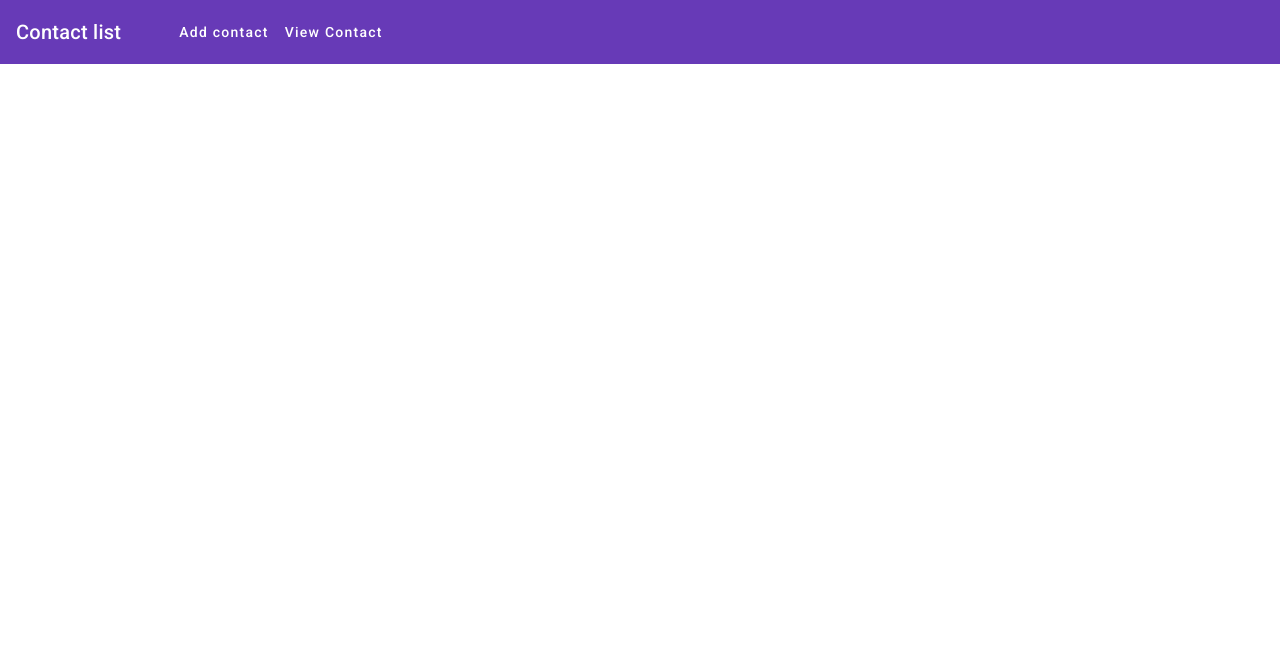
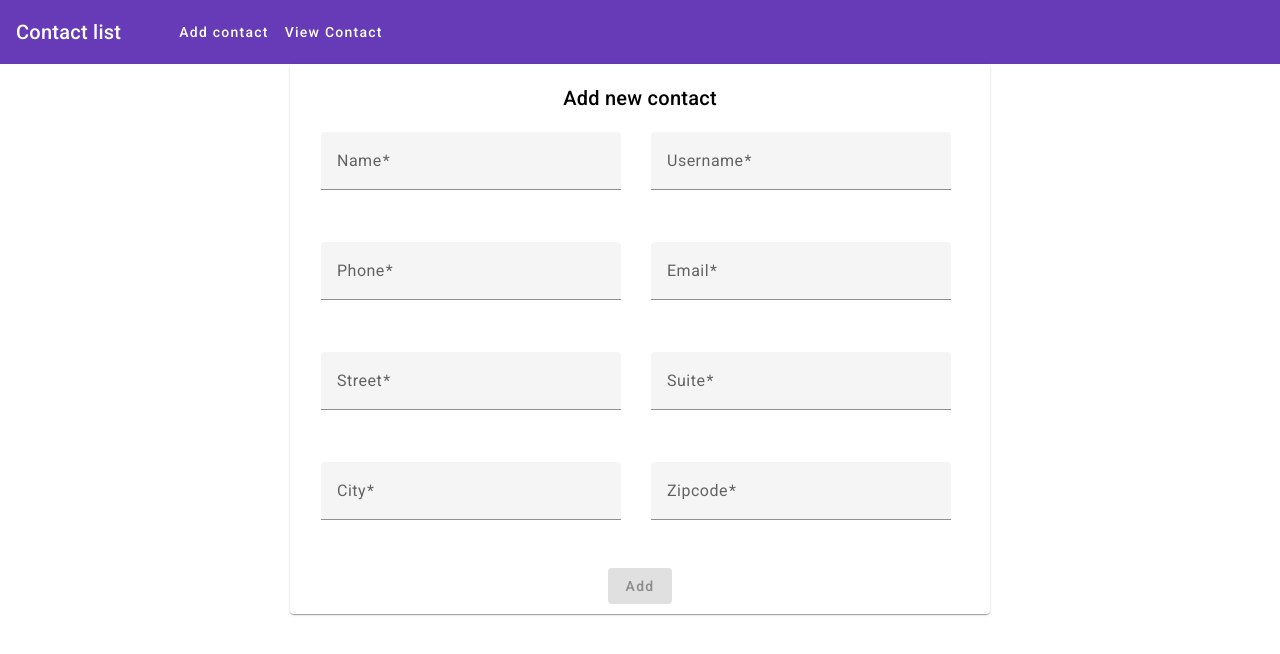
Before and after one commit to bpeter997/contact-list, an Angular app: page /add-contact in a window 1280 px wide. Before the commit this address led to /. Shown: the top 654 px of the page. Built offline with nearby package versions, Linux system fonts and the light colour scheme.

Commit message:
add new content template implementation

```diff
--- a/src/app/app-routing.module.ts
+++ b/src/app/app-routing.module.ts
@@ -1,9 +1,11 @@
 import {NgModule} from '@angular/core';
 import {RouterModule, Routes} from '@angular/router';
 import {ContactListViewComponent} from "./components/contact-list-view/contact-list-view.component";
+import {AddContactViewComponent} from "./components/add-contact-view/add-contact-view.component";
 
 const routes: Routes = [
   {path: 'view-contacts', component: ContactListViewComponent},
+  {path: 'add-contact', component: AddContactViewComponent},
   {path: '', redirectTo: '/view-contacts', pathMatch: 'full'}
 ];
 
--- a/src/app/app.component.html
+++ b/src/app/app.component.html
@@ -3,10 +3,8 @@
     <span>Contact list</span>
     <span class="menu-spacer"></span>
     <div>
-      <a mat-button [disabled]="!this.listContactIsActive" (click)="changeListActive()"
-         [routerLink]="'/accounts'"> Add contact </a>
-      <a mat-button [disabled]="this.listContactIsActive" (click)="changeListActive()"
-         [routerLink]="'/view-contacts'"> View Contact </a>
+      <a mat-button [routerLink]="'/add-contact'"> Add contact </a>
+      <a mat-button [routerLink]="'/view-contacts'"> View Contact </a>
     </div>
   </mat-toolbar-row>
 </mat-toolbar>
--- a/src/app/app.component.ts
+++ b/src/app/app.component.ts
@@ -7,9 +7,5 @@ import {Component} from '@angular/core';
 })
 export class AppComponent {
   title = 'contact-list';
-  listContactIsActive = true;
 
-  changeListActive() {
-    this.listContactIsActive = !this.listContactIsActive
-  }
 }
--- /dev/null
+++ b/src/app/components/add-contact-view/add-contact-view.component.html
@@ -0,0 +1,51 @@
+<div class="content-container">
+  <form [formGroup]="contactForm" (ngSubmit)="onSubmit()">
+    <mat-card class="input-card">
+      <div class="input-container">
+        <mat-card-header>
+          <mat-card-title>Add new contact</mat-card-title>
+        </mat-card-header>
+        <mat-card-content>
+          <mat-form-field class="content-input">
+            <mat-label>Name</mat-label>
+            <input matInput formControlName="name">
+          </mat-form-field>
+          <mat-form-field class="content-input">
+            <mat-label>Username</mat-label>
+            <input matInput formControlName="userName">
+          </mat-form-field>
+          <mat-form-field class="content-input">
+            <mat-label>Phone</mat-label>
+            <input matInput formControlName="phone">
+          </mat-form-field>
+          <mat-form-field class="content-input">
+            <mat-label>Email</mat-label>
+            <input matInput formControlName="email">
+          </mat-form-field>
+
+          <mat-form-field class="content-input">
+            <mat-label>Street</mat-label>
+            <input matInput formControlName="street">
+          </mat-form-field>
+          <mat-form-field class="content-input">
+            <mat-label>Suite</mat-label>
+            <input matInput formControlName="suite">
+          </mat-form-field>
+          <mat-form-field class="content-input">
+            <mat-label>City</mat-label>
+            <input matInput formControlName="city">
+          </mat-form-field>
+          <mat-form-field class="content-input">
+            <mat-label>Zipcode</mat-label>
+            <input matInput formControlName="zipcode">
+          </mat-form-field>
+        </mat-card-content>
+        <mat-card-actions>
+          <button mat-raised-button type="submit" color="primary" [disabled]="!contactForm.valid">
+            Add
+          </button>
+        </mat-card-actions>
+      </div>
+    </mat-card>
+  </form>
+</div>
--- /dev/null
+++ b/src/app/components/add-contact-view/add-contact-view.component.sass
@@ -0,0 +1,23 @@
+.content-container
+  width: 100%
+  height: 100%
+  display: flex
+  align-items: center
+  justify-content: center
+
+  .input-card
+    width: 700px
+    height: 550px
+
+    .input-container
+      width: 100%
+      height: 100%
+      display: flex
+      flex-wrap: wrap
+      align-items: center
+      justify-content: center
+
+      .content-input
+        width: 300px
+        height: 80px
+        margin: 15px
--- /dev/null
+++ b/src/app/components/add-contact-view/add-contact-view.component.ts
@@ -0,0 +1,33 @@
+import {Component, OnInit} from '@angular/core';
+import {FormControl, FormGroup, Validators} from "@angular/forms";
+
+@Component({
+  selector: 'app-add-contact-view',
+  templateUrl: './add-contact-view.component.html',
+  styleUrls: ['./add-contact-view.component.sass']
+})
+export class AddContactViewComponent implements OnInit {
+
+  contactForm: FormGroup;
+
+  constructor() {
+    this.contactForm = new FormGroup({
+      name: new FormControl<string>('', [Validators.required]),
+      userName: new FormControl<string>('', [Validators.required]),
+      phone: new FormControl<string>('', [Validators.pattern('^[+]*[(]{0,1}[0-9]{1,4}[)]{0,1}[-\\s\\./0-9]*$'), Validators.required]),
+      email: new FormControl<string>('', [Validators.email, Validators.required]),
+      street: new FormControl<string>('', [Validators.required]),
+      suite: new FormControl<string>('', [Validators.required]),
+      city: new FormControl<string>('', [Validators.required]),
+      zipcode: new FormControl<string>('', [Validators.required])
+    })
+    ;
+  }
+
+  ngOnInit(): void {
+  }
+
+  onSubmit() {
+
+  }
+}
--- a/src/app/components/contact-list-view/contact-card/contact-card.component.ts
+++ b/src/app/components/contact-list-view/contact-card/contact-card.component.ts
@@ -3,7 +3,7 @@ import {ContactDto} from "../../../dtos/ContactDto";
 import {MatDialog} from "@angular/material/dialog";
 import {
   DetailedContactDialogComponent
-} from "./detailed-contact-dialog/detailed-contact-dialog.component";
+} from "../../../dialogs/detailed-contact-dialog/detailed-contact-dialog.component";
 
 @Component({
   selector: 'app-contact-card',
--- a/src/app/components/contact-list-view/contact-list-view.component.html
+++ b/src/app/components/contact-list-view/contact-list-view.component.html
@@ -3,10 +3,10 @@
     <mat-spinner></mat-spinner>
   </div>
   <div class="search-container">
-    <form class="example-form">
-      <mat-form-field class="example-full-width">
+    <form>
+      <mat-form-field>
         <span matPrefix> </span>
-        <input type="tel" matInput placeholder="Search" name="search" [(ngModel)]="searchText"
+        <input type="text" matInput placeholder="Search" name="search" [(ngModel)]="searchText"
                (keyup.enter)="filterContacts()">
         <button matSuffix mat-button (click)="filterContacts()">
           <mat-icon>search</mat-icon>
--- a/src/app/components/contact-list-view/contact-card/detailed-contact-dialog/detailed-contact-dialog.component.ts
+++ b/src/app/dialogs/detailed-contact-dialog/detailed-contact-dialog.component.ts
@@ -1,5 +1,5 @@
 import {Component, Inject} from '@angular/core';
-import {ContactDto} from "../../../../dtos/ContactDto";
+import {ContactDto} from "../../dtos/ContactDto";
 import {MAT_DIALOG_DATA} from "@angular/material/dialog";
 
 @Component({
```
Also changed, not shown: src/app/app.module.ts (+7 -4 lines), src/app/dialogs/detailed-contact-dialog/detailed-contact-dialog.component.html (renamed from src/app/components/contact-list-view/contact-card/detailed-contact-dialog/detailed-contact-dialog.component.html), src/app/dialogs/detailed-contact-dialog/detailed-contact-dialog.component.sass (added), 2 other files (tests, documents, lock files or other folders).
